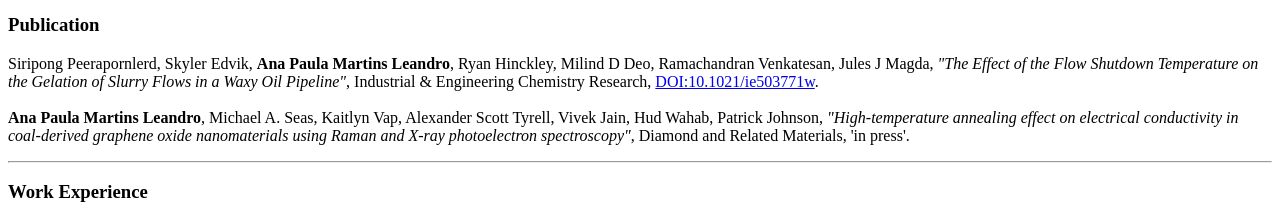
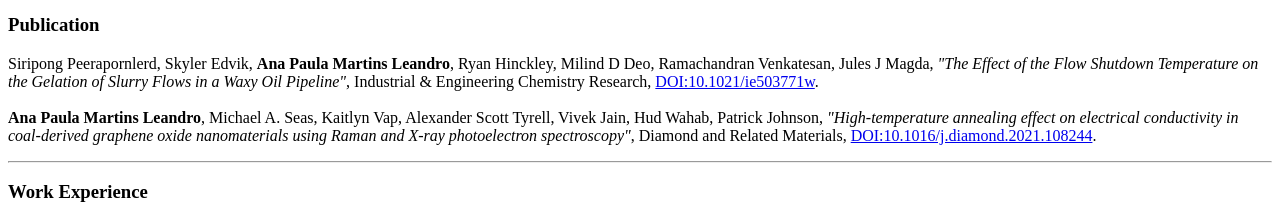
Before and after one commit to apmleandro/cv, a plain HTML site: page index.html in a window 1280 px wide. Shown: the part 1760-1977 px from the top of the page. Drawn offline with Linux system fonts and the light colour scheme.

Commit message:
Update index.html

```diff
--- a/index.html
+++ b/index.html
@@ -50,7 +50,7 @@
     <br>
     <br>
     <strong>Ana Paula Martins Leandro</strong>, Michael A. Seas, Kaitlyn Vap, Alexander Scott Tyrell, Vivek Jain, Hud Wahab, Patrick Johnson, <em> "High-temperature annealing effect on electrical conductivity in coal-derived graphene oxide
-      nanomaterials using Raman and X-ray photoelectron spectroscopy"</em>, Diamond and Related Materials, 'in press'.
+      nanomaterials using Raman and X-ray photoelectron spectroscopy"</em>, Diamond and Related Materials, <a href="https://www.sciencedirect.com/science/article/pii/S0925963521000078?via%3Dihub">DOI:10.1016/j.diamond.2021.108244</a>.
   </p>
 
 <!--  <a href="Hobbies.html">My Hobbies</a> -->
```
